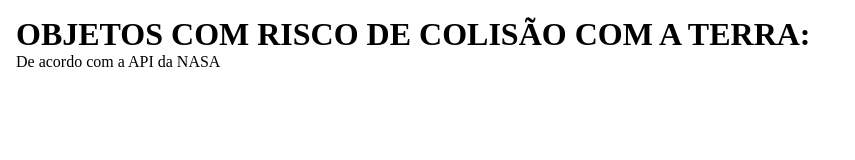
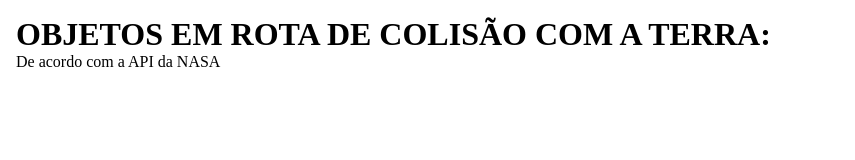
Before and after one commit to FelipeDinizSantos/Consumindo_API_NASA, a website built with webpack: page index.html in a window 1280 px wide. Shown: the whole page, without its empty margins (0-855 px from the left). Built offline with nearby package versions, Linux system fonts and the light colour scheme.

Commit message:
Update index.html

```diff
--- a/index.html
+++ b/index.html
@@ -9,7 +9,7 @@
 </head>
 <body>
         <div class="container">
-            <h1> OBJETOS COM RISCO DE COLISÃO COM A TERRA: </h1>
+            <h1> OBJETOS EM ROTA DE COLISÃO COM A TERRA: </h1>
             <p> De acordo com a API da NASA </p>
             <p id="counter_objects"></p>
             <ul class="sentry_objects_list"></ul>
```
